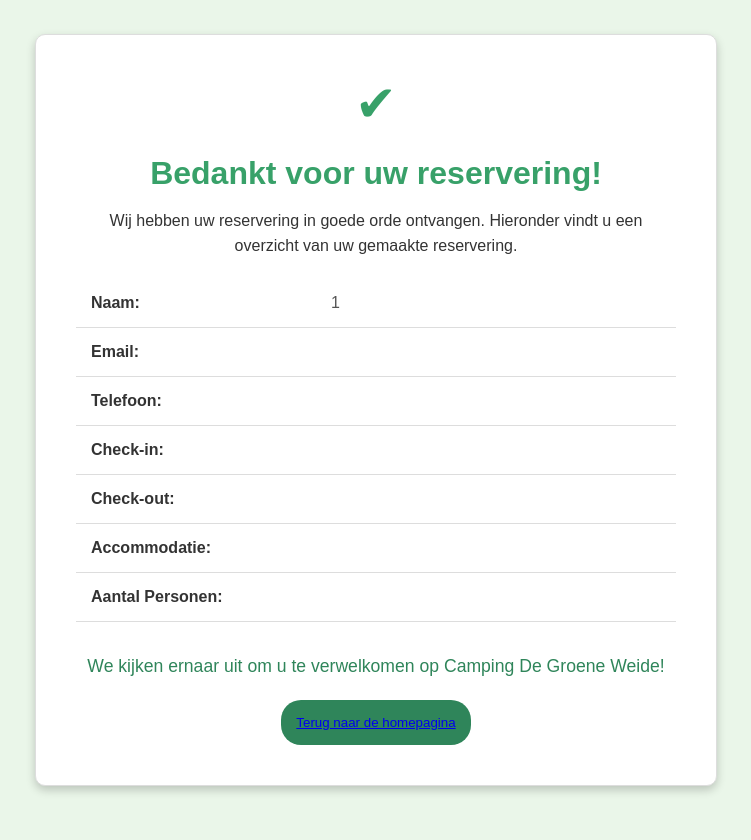
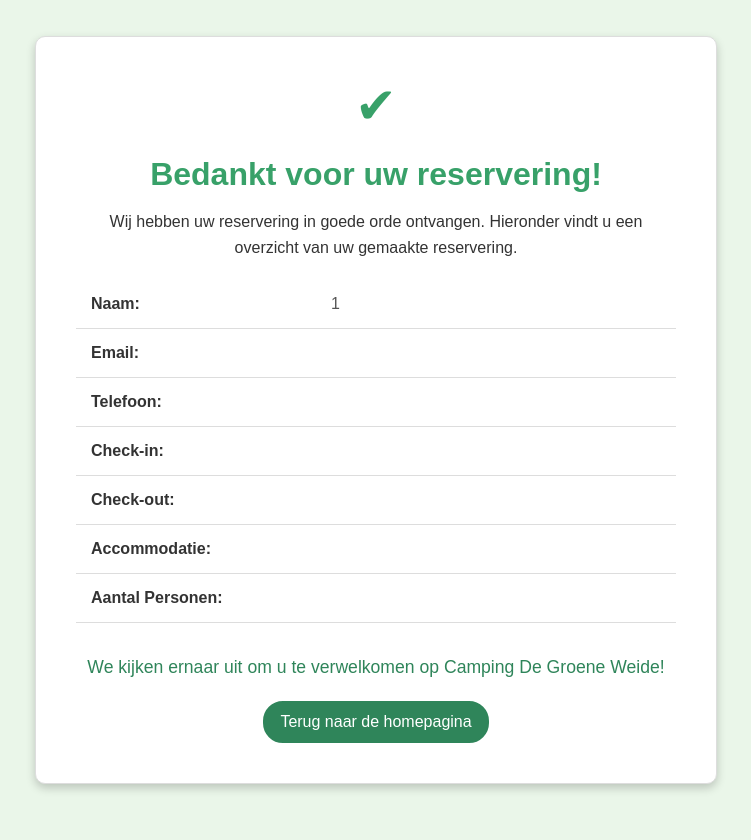
Before and after one commit to LingzanSekema/Boer-Bert-Reserveringssysteem, a PHP site: page /bevestiging.php?firstname=1 in a window 1280 px wide. Shown: the whole page, without its empty margins (264-1015 px from the left). Run offline with PHP 8.4, Linux system fonts and the light colour scheme; data that the repository does not hold is empty.

Commit message:
Knop gestyled bevestigingspagina

```diff
--- a/bevestiging.css
+++ b/bevestiging.css
@@ -70,10 +70,16 @@ p {
 }
 
 .terugnaarhomepagina {
-    padding: 15px;
+    padding: 10px 15px;
     background-color: #2f855a;
-    border: 2px #38a169;
+    border: 2px solid #2f855a;
     border-radius: 20px;
     color: white;
+    text-decoration: none;
+    display: inline-block;
+}
 
+.terugnaarhomepagina:hover {
+    background-color: white;
+    color: #2f855a;
 }
--- a/bevestiging.php
+++ b/bevestiging.php
@@ -60,10 +60,8 @@ $accommodation_types = [
             </div>
 
             <p class="Wekijkenernauit">We kijken ernaar uit om u te verwelkomen op Camping De Groene Weide!</p>
+            <a href="index.html" class="terugnaarhomepagina">Terug naar de homepagina</a>
 
-            <button class="terugnaarhomepagina">
-                <a href="index.html">Terug naar de homepagina</a>
-            </button>
 
         </div>
     </div>
```
